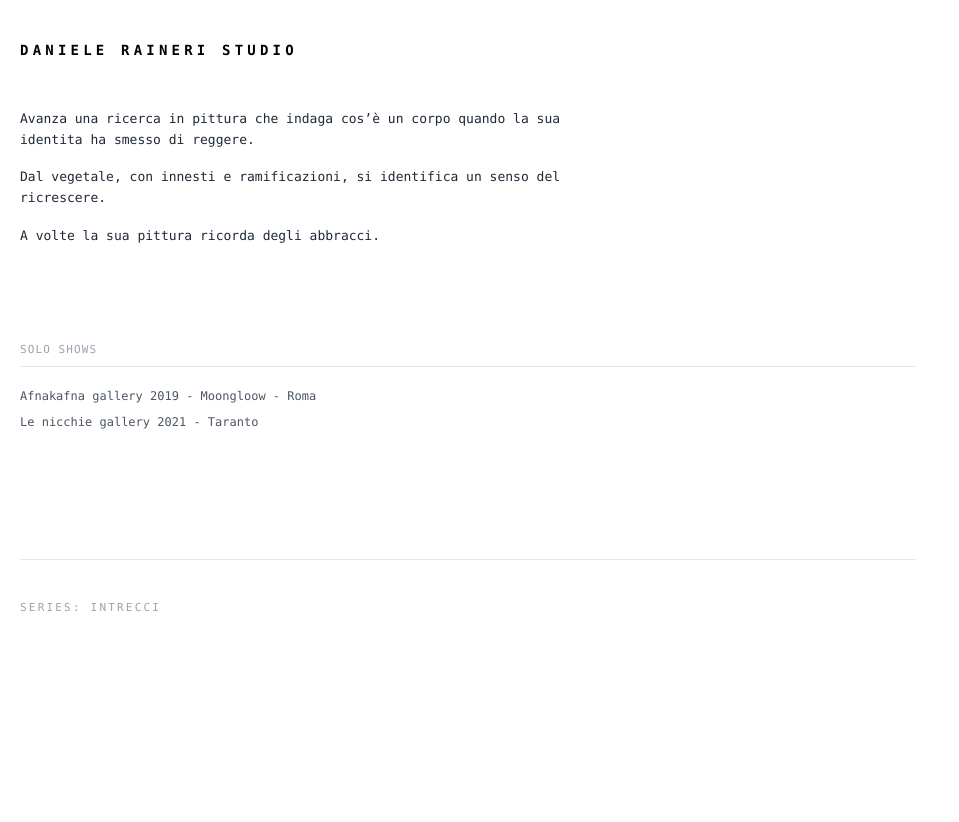
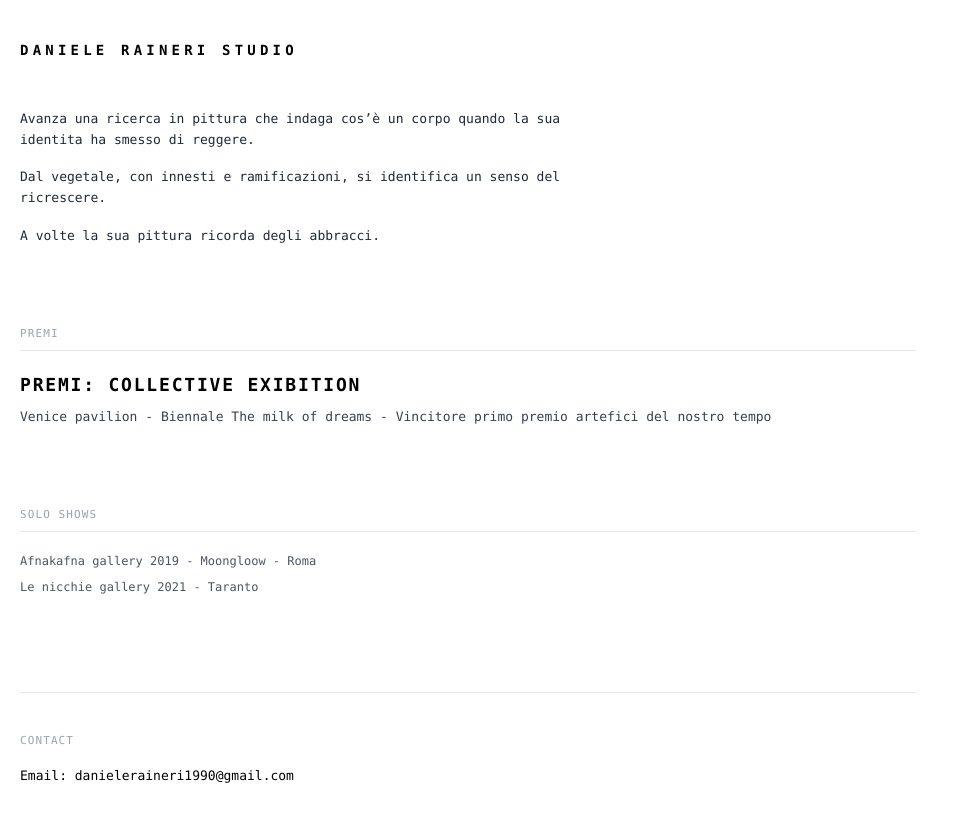
Before and after one commit to danieleraineri1990-prog/danieleraineristudio, a Next.js app: page / in a window 1280 px wide. Shown: the top 822 px of the page, without its empty margins (0-959 px from the left). Before the commit the page ends 800 px from the top, so only its background shows below. Built offline with nearby package versions, Linux system fonts and the light colour scheme.

Commit message:
Update index.js

```diff
--- a/pages/index.js
+++ b/pages/index.js
@@ -3,14 +3,14 @@ import data from "../data/portfolio.json";
 
 export default function Home() {
   return (
-    <div className="container mx-auto mb-10 mt-10 px-5">
+    <div className="container mx-auto mb-20 mt-10 px-5 bg-white">
       <Head>
-        <title>{data.name}</title>
+        <title>Daniele Raineri Studio</title>
       </Head>
 
       <div className="max-w-4xl">
-        <h1 className="text-sm font-mono mt-5 uppercase tracking-[0.3em] font-bold">
-          {data.name}
+        <h1 className="text-sm font-mono mt-5 uppercase tracking-[0.3em] font-bold text-black">
+          DANIELE RAINERI STUDIO
         </h1>
 
         <div className="mt-12 font-mono text-[13px] leading-relaxed max-w-xl text-gray-800">
@@ -19,7 +19,19 @@ export default function Home() {
           <p className="mb-10">{data.headerTaglineFour}</p>
         </div>
 
-        <div className="mt-24">
+        <div className="mt-20">
+          <h2 className="font-mono text-[11px] uppercase tracking-widest border-b pb-2 text-gray-400">Premi</h2>
+          <div className="mt-5 font-mono">
+            <p className="text-lg uppercase font-bold tracking-widest text-black">
+              PREMI: COLLECTIVE EXIBITION
+            </p>
+            <p className="text-[13px] text-gray-700 mt-2">
+              Venice pavilion - Biennale The milk of dreams - Vincitore primo premio artefici del nostro tempo
+            </p>
+          </div>
+        </div>
+
+        <div className="mt-20">
           <h2 className="font-mono text-[11px] uppercase tracking-widest border-b pb-2 text-gray-400">Solo Shows</h2>
           <div className="mt-5 font-mono text-[12px] text-gray-600">
             <p>Afnakafna gallery 2019 - Moongloow - Roma</p>
@@ -27,8 +39,11 @@ export default function Home() {
           </div>
         </div>
 
-        <div className="mt-32 border-t pt-10">
-           <p className="font-mono text-[11px] uppercase tracking-[0.2em] text-gray-400">SERIES: INTRECCI</p>
+        <div className="mt-24 border-t pt-10">
+          <h2 className="font-mono text-[11px] uppercase tracking-widest text-gray-400 mb-4">Contact</h2>
+          <div className="font-mono text-[13px] text-black">
+            <p>Email: danieleraineri1990@gmail.com</p>
+          </div>
         </div>
       </div>
     </div>
```
